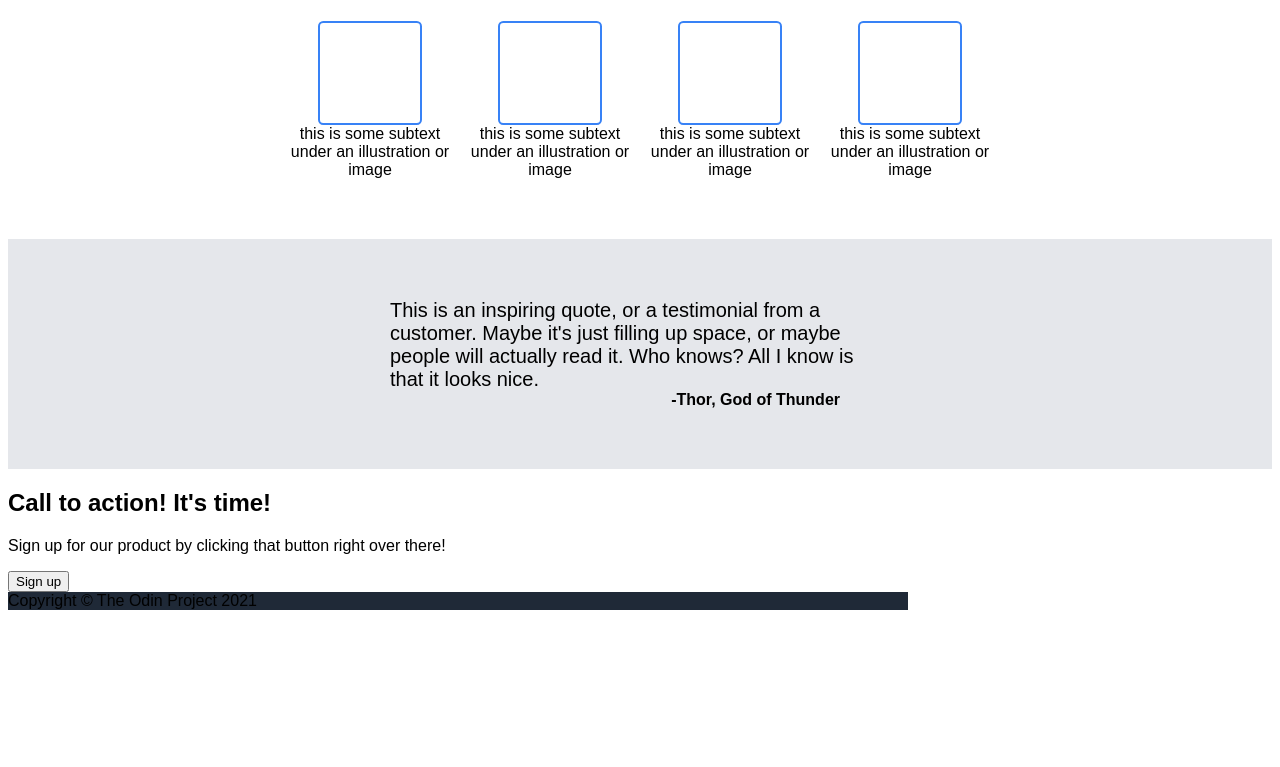
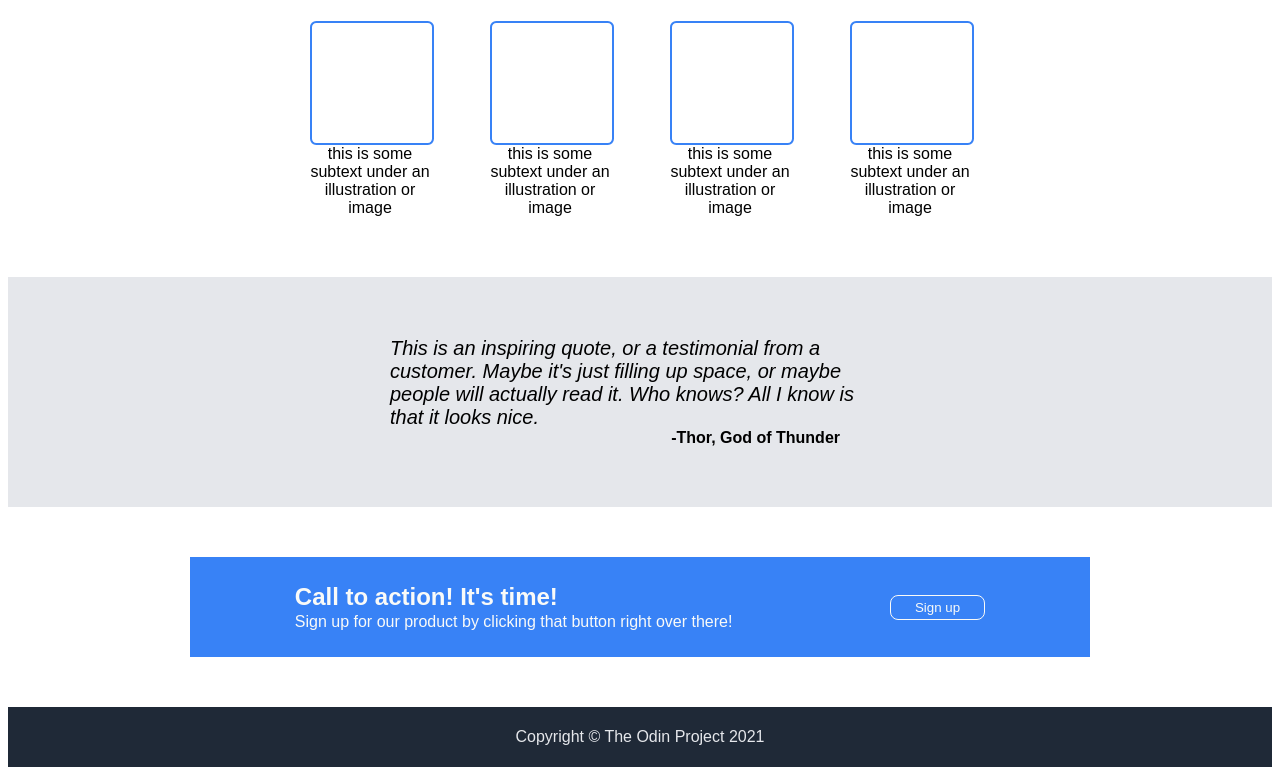
Before and after one commit to lukemedlin/sample-website, a plain HTML site: page index.html in a window 1280 px wide. Shown: the part 455-1222 px from the top of the page. Before the commit the page ends 1073 px from the top, so only its background shows below. Drawn offline with Linux system fonts and the light colour scheme.

Commit message:
Style footer section

```diff
--- a/index.html
+++ b/index.html
@@ -87,6 +87,7 @@
         </div>
     </div>
 
+    <div class="background-four">
         <div class="cta-section">
             <div class="cta-container">
                 <div class="cta-left">
@@ -104,11 +105,10 @@
                 </div>
             </div>
         </div>
-
+    </div>
     <div class="footer-section">
         Copyright © The Odin Project 2021
 </div>
-
 
 
 </body>
--- a/styles.css
+++ b/styles.css
@@ -1,7 +1,12 @@
 body {
     display: flex;
     flex-direction: column;
+    height: 100%;
     font-family: Arial, Helvetica, sans-serif;
+}
+
+html {
+    height: 100%;
 }
 
 .background-one {
@@ -23,9 +28,15 @@ body {
     flex-direction: column;
     align-items: center;
 }
+
+.background-four {
+    display: flex;
+    flex-direction: column;
+    align-items: center;
+}
+
 .header-section,
-.hero-section,
-.footer-section {
+.hero-section {
     background-color: #1f2937;
     display: flex;
     width: 900px;
@@ -106,20 +117,17 @@ body {
 .information-images-container {
     display: flex;
     justify-content: center;
-    gap: 20px;
+    gap: 60px;
 }
 
 .information-card {
-    display: flex;
-    align-items: center;
-    flex-direction: column;
     text-align: center;
-    width: 160px;
+    width: 120px;
 }
 
 .image-placeholder {
-    width: 100px;
-    height: 100px;
+    width: 120px;
+    height: 120px;
     border: #3882f6 solid 2px;
     border-radius: 5%;
 }
@@ -136,6 +144,7 @@ body {
 .quote-text {
     margin: 0;
     font-size: 20px;
+    font-style: italic;
 }
 
 .quote-author {
@@ -144,3 +153,43 @@ body {
     align-self: flex-end;
     margin-right: 50px;
 }
+
+.cta-section {
+    width: 900px;
+    padding: 50px;
+}
+
+.cta-container {
+    background-color: #3882f6;
+    display: flex;
+    justify-content: space-around;
+    align-items: center;
+    color: #f9faf8;
+    padding: 26px;
+}
+
+.cta-title {
+    margin: 0;
+    margin-bottom: 2px;
+}
+
+.cta-text {
+    margin: 0;
+}
+
+.cta-button {
+    color: #f9faf8;
+    background-color: #3882f6;
+    border: 1px solid #f9faf8;
+    padding: 4px 24px;
+    border-radius: 8px;
+}
+
+.footer-section {
+    background-color: #1f2937;
+    display: flex;
+    justify-content: center;
+    align-items: center;
+    flex: 1 0 60px;
+    color: #e5e7eb;
+}
```
Lines whose indentation alone changed are shown as unchanged.
